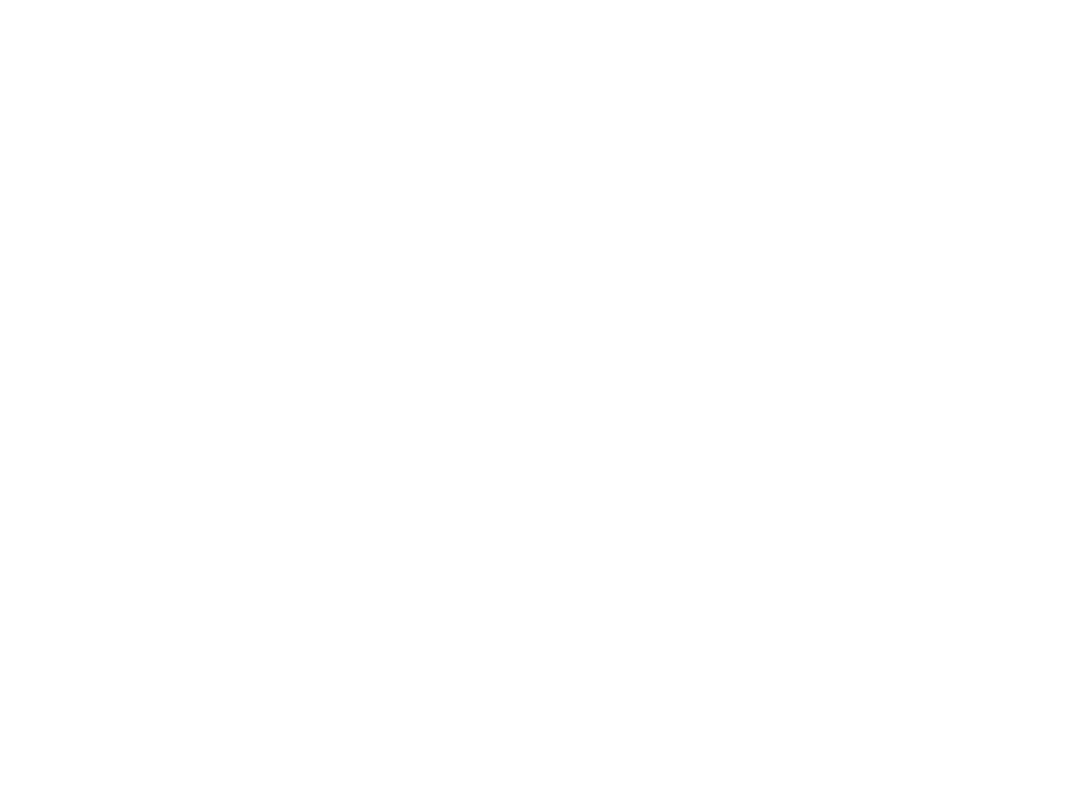
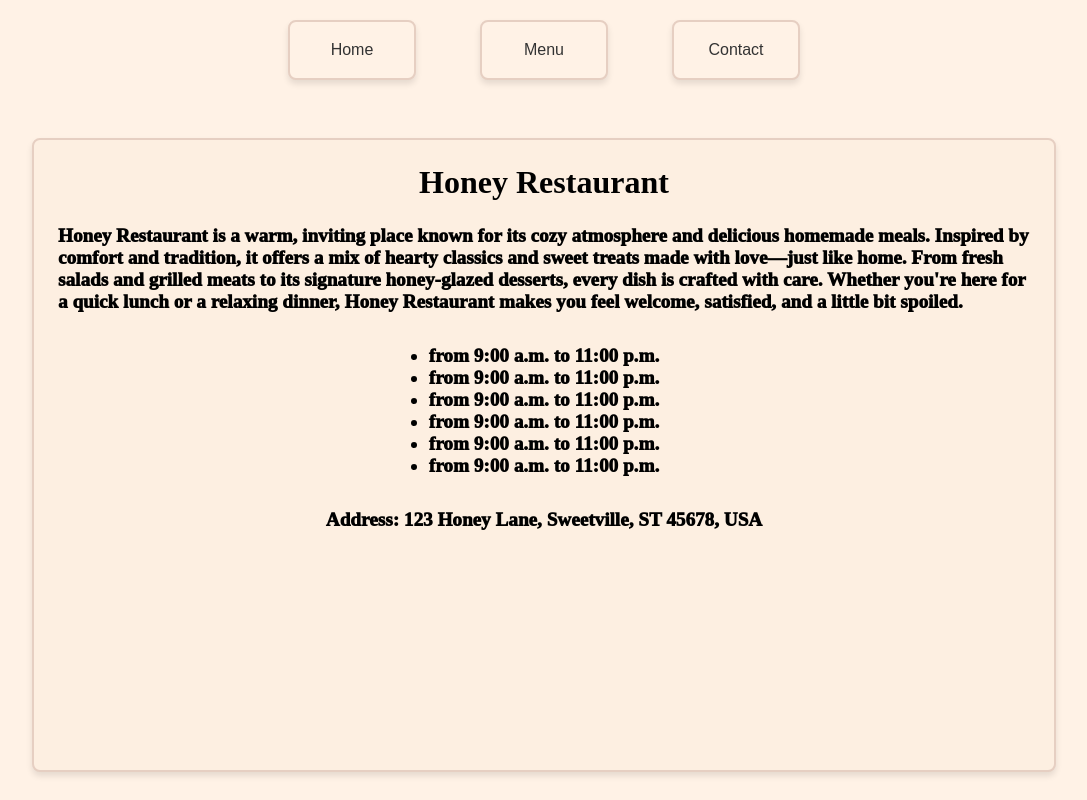
Before and after one commit to Alisenaqubadi/restaurant-page, a website built with webpack: page src/template.html in a window 1280 px wide. Shown: the whole page, without its empty margins (96-1183 px from the left). Built offline with nearby package versions, Linux system fonts and the light colour scheme.

Commit message:
Home page is completed

```diff
--- /dev/null
+++ b/src/functions.js
@@ -0,0 +1,25 @@
+function Create(element, container, className="", elementId=""){
+    const Element_value = document.createElement(element);
+    const Container_value = document.querySelector(container);
+    if (className !== ""){Element_value.className = className;}
+     if (elementId !== ""){Element_value.id = elementId;}
+    Container_value.appendChild(Element_value);
+}
+
+function Write(container, text) {
+    document.querySelectorAll(container).forEach(el => {
+        el.innerText = text;
+    });
+}
+
+function Writebyid(container, text) {
+    document.querySelectorAll(container).forEach(el => {
+        el.innerText = text;
+    });
+}
+
+
+export {
+    Create,
+    Write,
+}
--- a/src/index.js
+++ b/src/index.js
@@ -1 +1,26 @@
 import "./style.css"
+import { Create, Write } from "./functions.js"
+
+Create("div", "#content", "", "Home")
+Create("h1", "#Home", "", "restaurant-name")
+Write("#restaurant-name", "Honey Restaurant")
+Create("p", "#Home", "", "text")
+Write("#text", "Honey Restaurant is a warm, inviting place known for its cozy atmosphere and delicious homemade meals. Inspired by comfort and tradition, it offers a mix of hearty classics and sweet treats made with love—just like home. From fresh salads and grilled meats to its signature honey-glazed desserts, every dish is crafted with care. Whether you're here for a quick lunch or a relaxing dinner, Honey Restaurant makes you feel welcome, satisfied, and a little bit spoiled.")
+Create("div", "#Home", "", "time-table")
+Create("ul", "#time-table", "", "time")
+Create("li", "#time", "working-days");
+Create("li", "#time", "working-days");
+Create("li", "#time", "working-days");
+Create("li", "#time", "working-days");
+Create("li", "#time", "working-days");
+Create("li", "#time", "working-days");
+Write(".working-days", "from 9:00 a.m. to 11:00 p.m.")
+Create("div", "#Home", "", "location")
+Create("p", "#location", "", "location1")
+Write("#location1", "Address: 123 Honey Lane, Sweetville, ST 45678, USA")
+
+window.remove = function(what1="", what2=""){
+    document.getElementById(what1)?.remove();
+    if(what2!=="")
+    document.getElementById(what2)?.remove();
+}
--- a/src/style.css
+++ b/src/style.css
@@ -1,3 +1,96 @@
+:root {
+    --background_color: #fff2e6;
+    --div-color: #fdefe1;
+}
+
+* {
+    padding: 0;
+    margin: 0;
+}
+
 body {
+    background-color: var(--background_color);
+    display: flex;
+    flex-direction: column;
+    height: 100vh;
+}
+
+header {
+    flex: 1;
+    display: flex;
+    justify-content: center;
 
 }
+
+nav {
+    display: flex;
+    padding-top: 20px;
+    padding-bottom: 20px;
+    justify-content: space-between;
+    width: 40vw;
+}
+
+button {
+    width: 10vw;
+    background-color: var(--background_color);
+    color: #333;
+    border: 2px solid #e6cfc2;
+    padding: 10px 20px;
+    font-size: 16px;
+    font-weight: 500;
+    border-radius: 8px;
+    cursor: pointer;
+    transition: all 0.3s ease;
+    box-shadow: 0 4px 6px rgba(0, 0, 0, 0.1);
+    }
+
+button:hover {
+    background-color: #ffe5cc;
+    border-color: #ddbba6;
+    transform: translateY(-2px);
+}
+
+#content {
+    flex: 7;
+}
+
+#Home{
+    display: flex;
+    flex-direction: column;
+    height: 90%;
+    margin: 3% 10% 10% 10%;
+    border: 2px solid #e6cfc2;
+    border-radius: 8px;
+    box-shadow: 0 4px 6px rgba(0, 0, 0, 0.1);
+    background: var(--div-color);
+}
+
+#content div:hover {
+    cursor: pointer;
+    border-color: #ddbba6;
+}
+
+#restaurant-name {
+    text-align: center;
+    margin: 1.5rem;
+}
+
+#text {
+    margin: 0 1.5rem 0 1.5rem;
+    font-weight: 1000;
+    font-size: larger;
+}
+
+#time-table{
+    display: flex;
+    justify-content: center;
+    margin: 2rem;
+    font-size: larger;
+    font-weight: 1000;
+}
+
+#location1 {
+    text-align: center;
+    font-size: larger;
+    font-weight: 1000;
+}
--- a/src/template.html
+++ b/src/template.html
@@ -0,0 +1,19 @@
+<!DOCTYPE html>
+<html lang="en">
+<head>
+    <meta charset="UTF-8">
+    <meta name="viewport" content="width=device-width, initial-scale=1.0">
+    <title>Document</title>
+</head>
+<body>
+    <header>
+        <nav>
+            <button onclick="remove('Menu', 'Contact')">Home</button>
+            <button onclick="remove('Home', 'Contact')">Menu</button>
+            <button onclick="remove('Home', 'Page')">Contact</button>
+        </nav>
+    </header>
+    <div id="content"></div>
+
+</body>
+</html>
```
